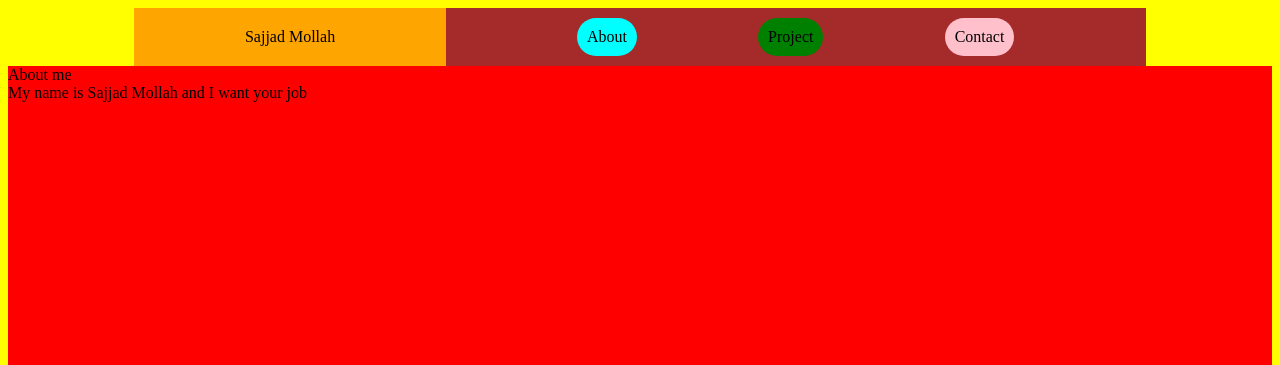
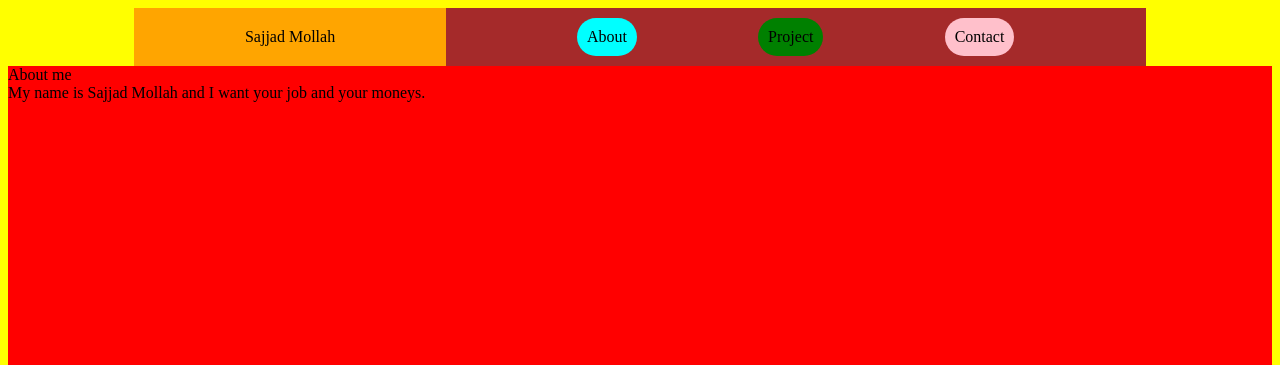
Before and after one commit to SajjadMollah/portfoliowebsite, a Django app: template my_website/my_website/templates/hello.html in a window 1280 px wide. Shown: the top 365 px of the page. Run offline with Django 5.2, Linux system fonts and the light colour scheme; the template is opened without the code that fills it, so the values that code supplies are empty.

Commit message:
Updated html

```diff
--- a/my_website/my_website/templates/hello.html
+++ b/my_website/my_website/templates/hello.html
@@ -25,7 +25,7 @@
         <div class="main-about">About me
 
         </div>
-        <div class="main-about-desc">My name is Sajjad Mollah and I want your job
+        <div class="main-about-desc">My name is Sajjad Mollah and I want your job and your moneys.
 
         </div>
 
```
